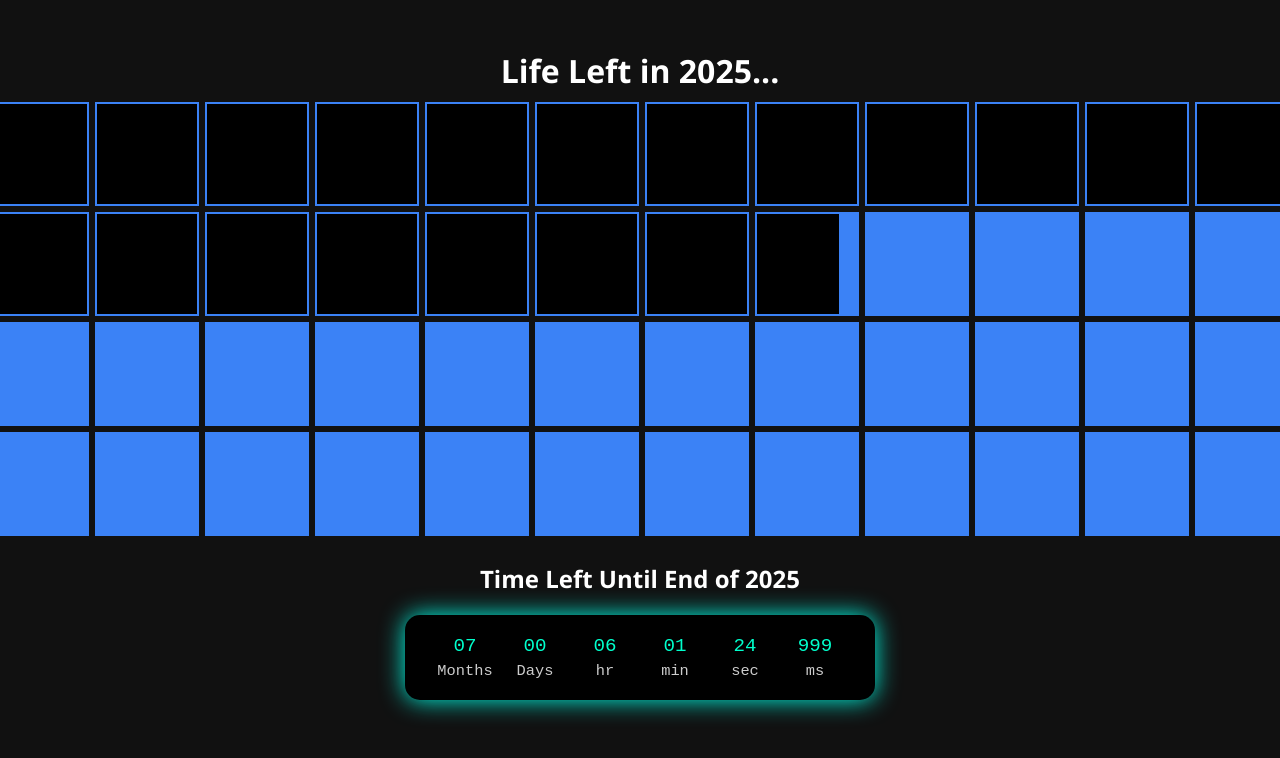
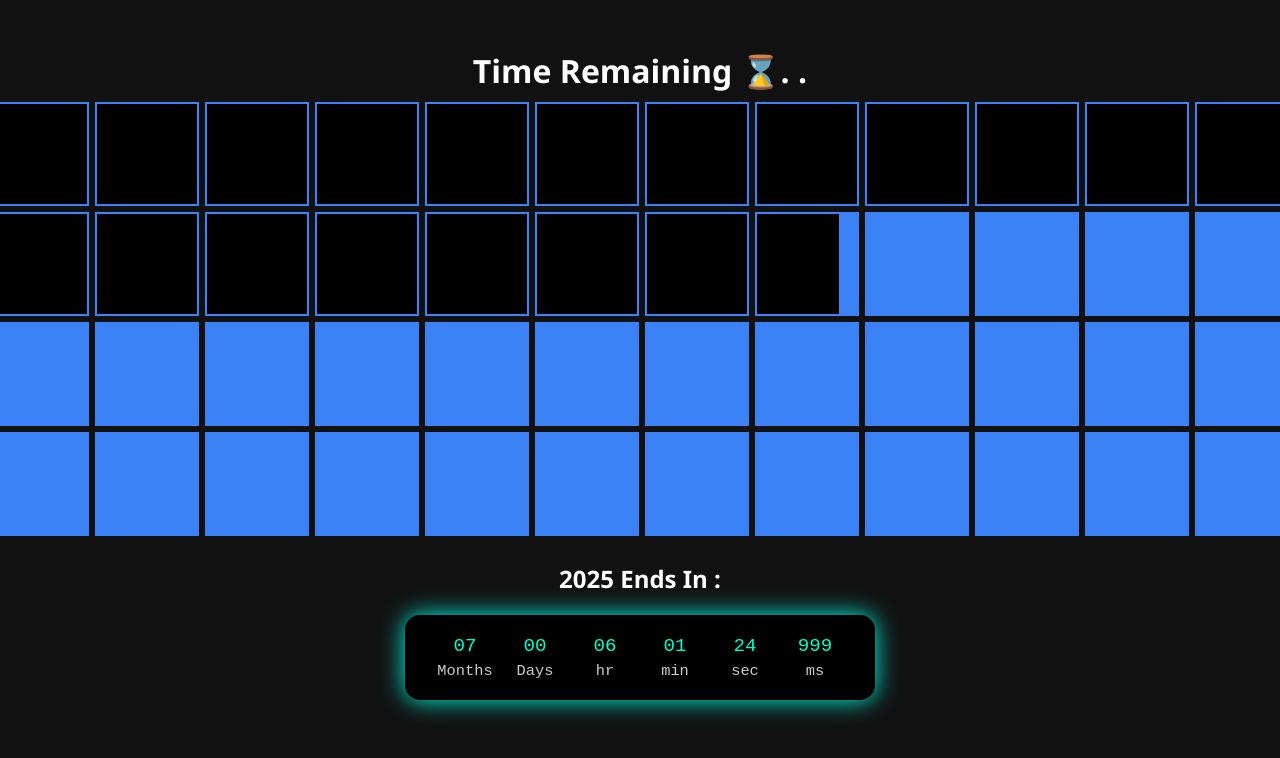
Before and after one commit to PriyatoshDey/dynamic-year-calendar, a plain HTML site: page index.html in a window 1280 px wide. Drawn offline with Linux system fonts and the light colour scheme.

Commit message:
Update index.html
Updates in Realtime . . .

```diff
--- a/index.html
+++ b/index.html
@@ -74,7 +74,7 @@
   </style>
 </head>
 <body>
-  <h1 class="title" id="mainTitle">Life Left in ...</h1>
+  <h1 class="title" id="mainTitle">Life Left in 2025...</h1>
   <div class="month-grid" id="monthGrid"></div>
 
   <div class="countdown-container">
@@ -111,8 +111,8 @@
     const currentYear = new Date().getFullYear();
     const endDate = new Date(`${currentYear}-12-31T23:59:59.999`);
 
-    document.getElementById("mainTitle").textContent = `Life Left in ${currentYear}...`;
-    document.getElementById("subTitle").textContent = `Time Left Until End of ${currentYear}`;
+    document.getElementById("mainTitle").textContent = ` Time Remaining ⌛. .`;
+    document.getElementById("subTitle").textContent = `${currentYear} Ends In :`;
 
     const monthGrid = document.getElementById("monthGrid");
     const totalBoxes = 48;
```
